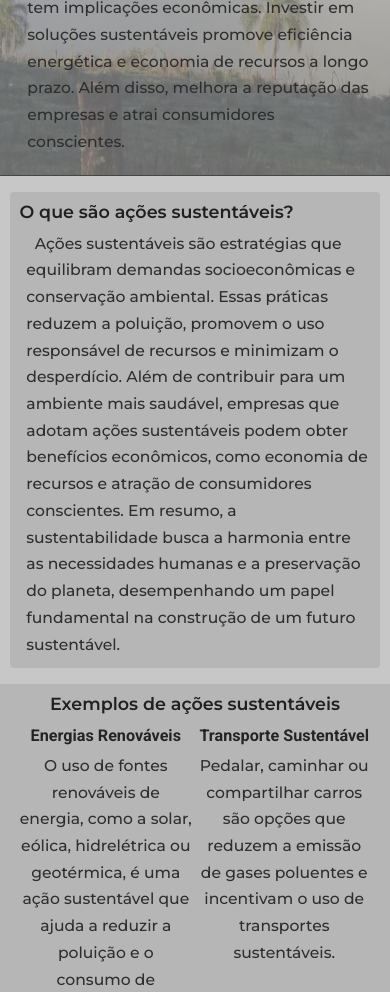
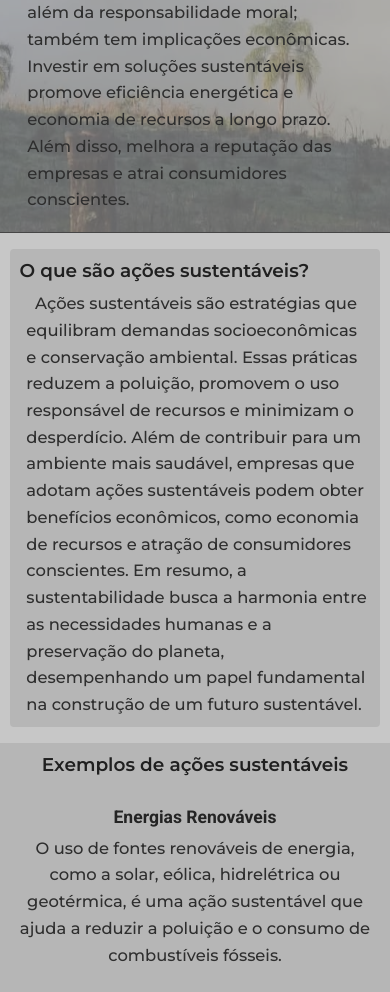
Before and after one commit to jaoVitor17/sustentabilidade_vallety, a plain HTML site: page index.html in a window 390 px wide. Shown: the part 1008-2000 px from the top of the page. Drawn offline with Linux system fonts and the light colour scheme.

Commit message:
Add files via upload

```diff
--- a/styles/sectionStyle_1.css
+++ b/styles/sectionStyle_1.css
@@ -358,7 +358,7 @@
 
     .topicos_lista .texto {
         line-height: calc(var(--font-size-js) * 4vw);
-        font-size: calc(var(--font-size-js) * 3.5vw);
+        font-size: calc(var(--font-size-js) * 3.75vw);
     }
 
     /* acessbilidade */
--- a/styles/sectionStyle_4.css
+++ b/styles/sectionStyle_4.css
@@ -107,7 +107,7 @@
         padding: 2.5vw 5vw;
     }
 
-    .ex_acoes.txt_125 .itens {
+    .ex_acoes .itens {
         margin-top: 5vw;
         grid-column-start: 1;
         grid-column-end: 3;
--- a/styles/style.css
+++ b/styles/style.css
@@ -204,18 +204,18 @@ table {
   }
 
   .titulo {
-    font-size: calc(var(--font-size-js) * 4.5vw);
+    font-size: calc(var(--font-size-js) * 4.75vw);
     margin-bottom: calc(var(--font-size-js) * 2.15vw);
 
   }
 
   .subtitulo {
-    font-size: calc(var(--font-size-js) * 4.15vw);
+    font-size: calc(var(--font-size-js) * 4.5vw);
     margin-bottom: calc(var(--font-size-js) * 2vw);
   }
 
   .texto {
-    font-size: calc(var(--font-size-js) * 4vw);
+    font-size: calc(var(--font-size-js) * 4.2vw);
     line-height: calc(var(--font-size-js) * 6.85vw);
   }
 
```
